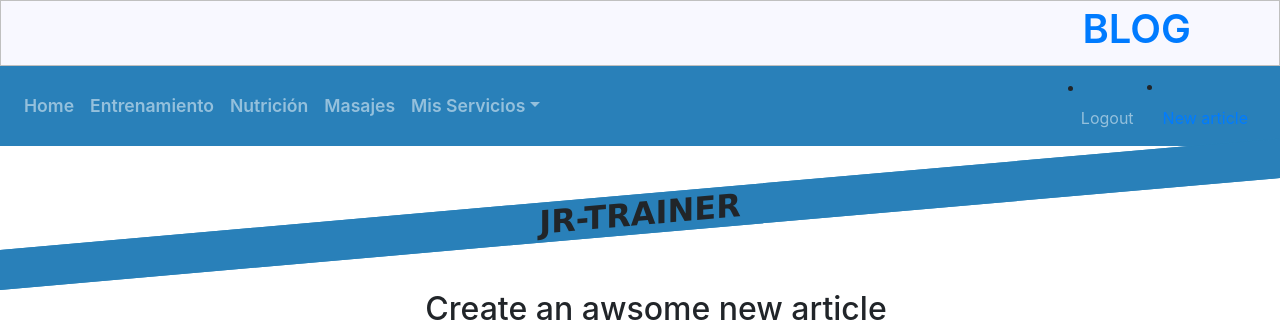
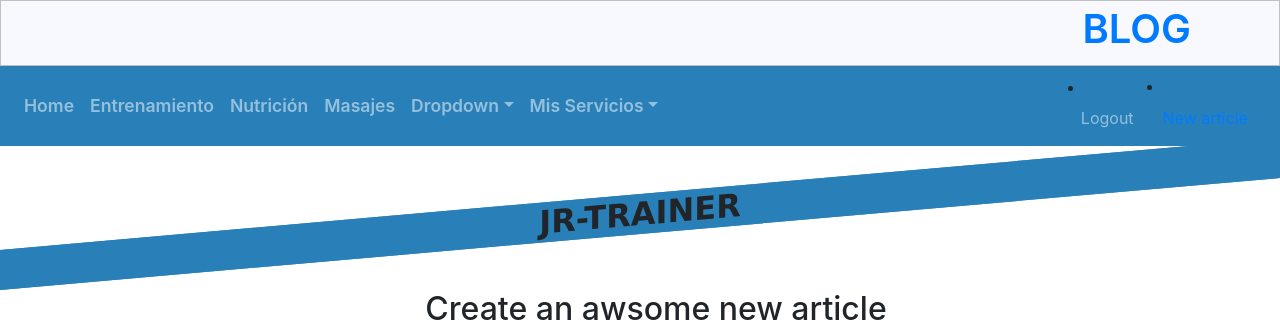
Before and after one commit to Martica199005/BlogJuandafinalProject, a Django app: page /articles/create/ in a window 1280 px wide. Shown: the top 327 px of the page. Run offline with Django 3.2, Linux system fonts and the light colour scheme; a user stored in the database is signed in; some libraries are stand-ins or nearby versions.

Commit message:
dropdown

```diff
--- a/templates/base_layout.html
+++ b/templates/base_layout.html
@@ -44,6 +44,14 @@
                   <li class="nav-item"><a class="nav-link" href="{% url 'articles:article_workout' %}" class="highlight" >Entrenamiento</a></li>
                   <li class="nav-item"><a class="nav-link" href="{% url 'articles:articles_nutrition' %}" class="highlight" >Nutrición</a></li>
                   <li class="nav-item"><a class="nav-link" href="{% url 'articles:articles_massages' %}" class="highlight" >Masajes</a></li>
+                  <li class="nav-item dropdown">
+                    <a class="nav-link dropdown-toggle" href="#" id="dropdown01" data-toggle="dropdown" aria-haspopup="true" aria-expanded="false">Dropdown</a>
+                    <div class="dropdown-menu" aria-labelledby="dropdown01">
+                    <a class="dropdown-item" href="#">Action</a>
+                    <a class="dropdown-item" href="#">Another action</a>
+                    <a class="dropdown-item" href="#">Something else here</a>
+                  </div>
+                </li>
                   <li class class="nav-item dropdown">
                     <a class="nav-link dropdown-toggle" data-toggle="dropdown" role="button" href="#">Mis Servicios</a>
                     <div class="dropdown-menu ">
```
